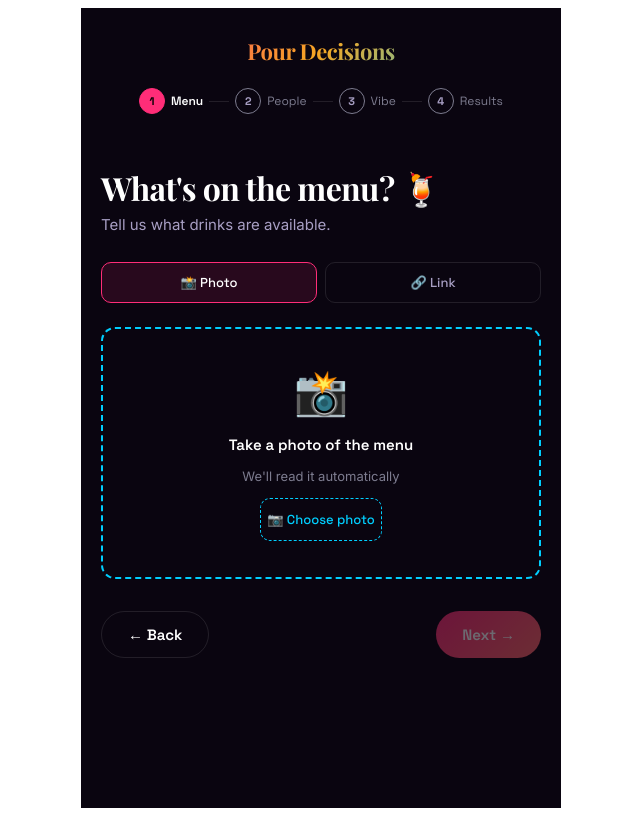
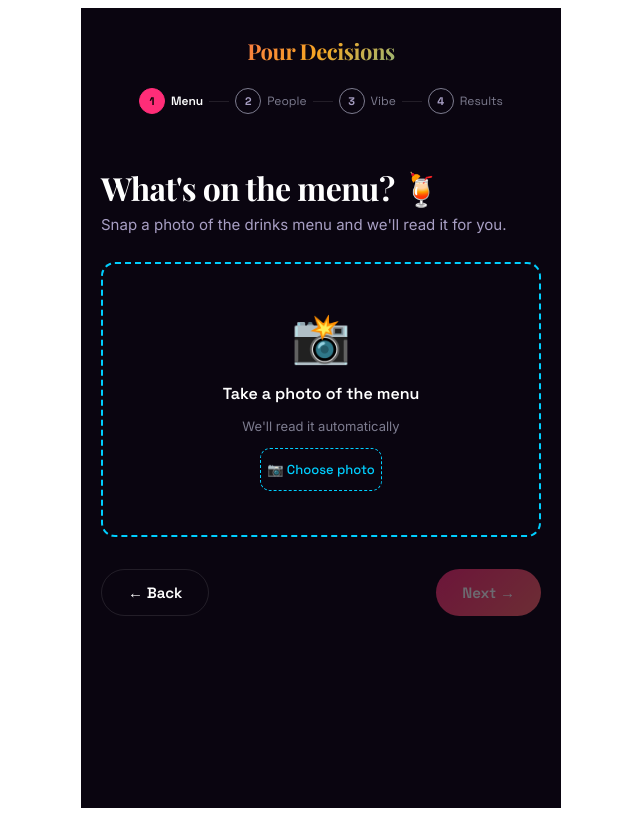
Before and after one commit to nickjwoodruff-netizen/pour-decisions, a Next.js app: page / in a window 1280 px wide. Both pictures are taken after a click on the button "Let's go →". Shown: the whole page, without its empty margins (319-959 px from the left). Built offline with nearby package versions, Linux system fonts and the light colour scheme.

Commit message:
Update index.js

```diff
--- a/pages/index.js
+++ b/pages/index.js
@@ -533,38 +533,8 @@ function PersonCard({ p, index, showRemove, onChange, onRemove, showLastDrink, o
 // ─── Step 1: Menu ─────────────────────────────────────────────
 
 function MenuStep({ onNext, onBack }) {
-  const [mode, setMode] = useState("photo");
   const [text, setText] = useState("");
-  const [url, setUrl] = useState("");
   const [analyzingMenu, setAnalyzingMenu] = useState(false);
-
-  const compressImage = (file) => new Promise((resolve) => {
-    const img = new Image();
-    const url2 = URL.createObjectURL(file);
-    img.onload = () => {
-      URL.revokeObjectURL(url2);
-      const canvas = document.createElement("canvas");
-      const MAX = 1024;
-      let { width, height } = img;
-      if (width > height && width > MAX) { height = (height * MAX) / width; width = MAX; }
-      else if (height > MAX) { width = (width * MAX) / height; height = MAX; }
-      canvas.width = width; canvas.height = height;
-      canvas.getContext("2d").drawImage(img, 0, 0, width, height);
-      try {
-        resolve({ base64: canvas.toDataURL("image/jpeg", 0.85).split(",")[1], mediaType: "image/jpeg" });
-      } catch (e) {
-        const r2 = new FileReader();
-        r2.onload = (ev) => resolve({ base64: ev.target.result.split(",")[1], mediaType: file.type || "image/jpeg" });
-        r2.readAsDataURL(file);
-      }
-    };
-    img.onerror = () => {
-      const r = new FileReader();
-      r.onload = (e) => resolve({ base64: e.target.result.split(",")[1], mediaType: "image/jpeg" });
-      r.readAsDataURL(file);
-    };
-    img.src = url2;
-  });
 
   const handleMenuPhoto = async (base64, mediaType = "image/jpeg") => {
     setAnalyzingMenu(true);
@@ -588,7 +558,7 @@ function MenuStep({ onNext, onBack }) {
     }
   };
 
-  const ok = mode === "photo" ? !!text.trim() : !!url.trim();
+  const ok = !!text.trim();
 
   const AnalyzingUI = () => (
     <div style={{
@@ -612,13 +582,10 @@ function MenuStep({ onNext, onBack }) {
         What's on the menu? 🍹
       </h2>
       <p style={{ color: C.muted, margin: "0 0 28px", fontSize: 15, fontFamily: body }}>
-        Tell us what drinks are available.
+        Snap a photo of the drinks menu and we'll read it for you.
       </p>
 
-      <Tabs opts={[{ v: "photo", l: "📸 Photo" }, { v: "url", l: "🔗 Link" }]} val={mode} onChange={setMode} />
-
-      {mode === "photo" && (
-        analyzingMenu ? <AnalyzingUI /> : (
+      {analyzingMenu ? <AnalyzingUI /> : (
         text ? (
           <div style={{ display: "flex", flexDirection: "column", gap: 12 }}>
             <div style={{
@@ -633,35 +600,20 @@ function MenuStep({ onNext, onBack }) {
           </div>
         ) : (
           <div style={{
-              border: `2px dashed ${C.cyan}`, borderRadius: 14, padding: "36px 20px",
+            border: `2px dashed ${C.cyan}`, borderRadius: 14, padding: "44px 20px",
             textAlign: "center", display: "flex", flexDirection: "column", gap: 14, alignItems: "center",
           }}>
-              <div style={{ fontSize: 44 }}>📸</div>
-              <div style={{ fontSize: 15, fontWeight: 600, color: "#fff", fontFamily: sans }}>Take a photo of the menu</div>
+            <div style={{ fontSize: 48 }}>📸</div>
+            <div style={{ fontSize: 16, fontWeight: 600, color: "#fff", fontFamily: sans }}>Take a photo of the menu</div>
             <div style={{ fontSize: 13, color: C.dim, fontFamily: body }}>We'll read it automatically</div>
             <PhotoUploadButton onPhoto={handleMenuPhoto} label="📷 Choose photo" loading={false} />
           </div>
         )
-        )
-      )}
-
-      {mode === "url" && (
-        <div>
-          <input
-            value={url}
-            onChange={(e) => setUrl(e.target.value)}
-            placeholder="https://thebaronbroadway.com/drinks"
-            style={inp({ borderRadius: 50, padding: "14px 20px" })}
-          />
-          <p style={{ color: C.dim, fontSize: 12, margin: "10px 0 0", fontFamily: body }}>
-            We'll find the drinks menu from this link.
-          </p>
-        </div>
       )}
 
       <div style={{ display: "flex", justifyContent: "space-between", marginTop: 32 }}>
         <Btn variant="secondary" onClick={onBack}>← Back</Btn>
-        <Btn disabled={!ok} onClick={() => onNext({ mode, text, url })}>Next →</Btn>
+        <Btn disabled={!ok} onClick={() => onNext({ mode: "photo", text, url: "" })}>Next →</Btn>
       </div>
     </div>
   );
```
Lines whose indentation alone changed are shown as unchanged.
